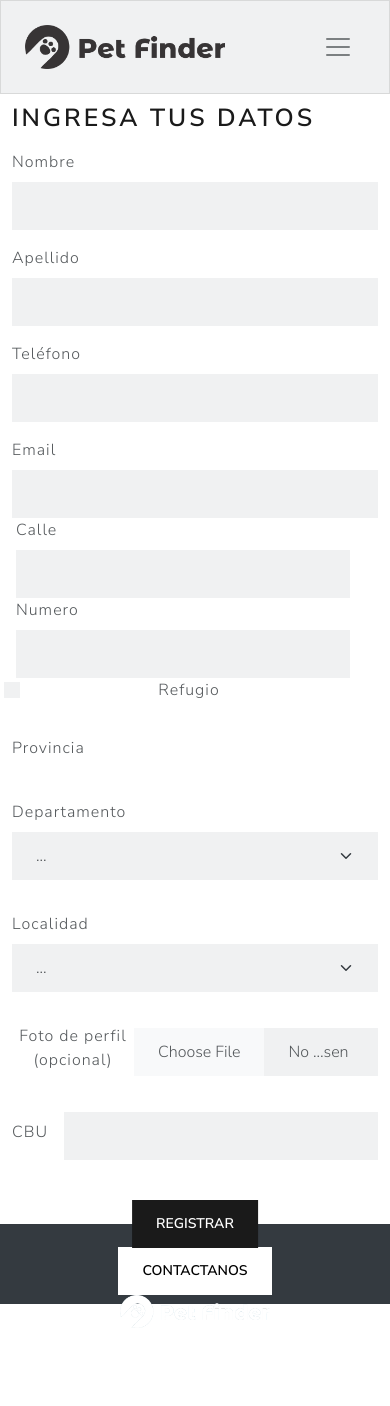
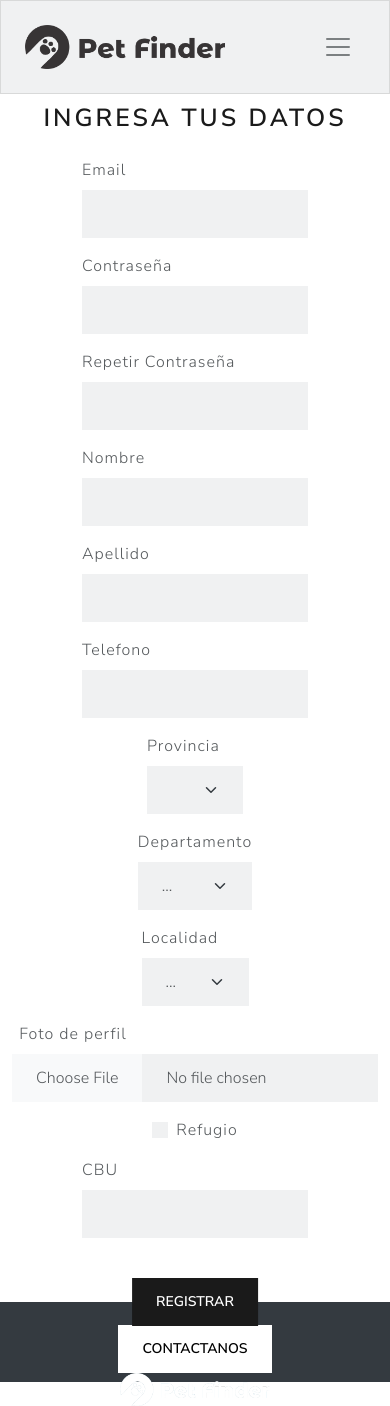
Before and after one commit to juanMolina14/c6-32-m-jquery-node, a React (Create React App) app in the folder frontend/: page /Register in a window 390 px wide. Before the commit the page ends 1328 px from the top, so only its background shows below. Built offline with nearby package versions, Linux system fonts and the light colour scheme; no server answers.

Commit message:
Agregué lógica de formulario registro

```diff
--- a/frontend/package.json
+++ b/frontend/package.json
@@ -11,7 +11,7 @@
     "@fortawesome/free-solid-svg-icons": "^6.1.2",
     "@fortawesome/react-fontawesome": "^0.2.0",
     "@mui/joy": "^5.0.0-alpha.41",
-    "@mui/material": "^5.10.1",
+    "@mui/material": "^5.10.2",
     "@testing-library/jest-dom": "^5.16.5",
     "@testing-library/react": "^13.3.0",
     "@testing-library/user-event": "^13.5.0",
@@ -21,6 +21,7 @@
     "react-bootstrap": "^2.5.0",
     "react-dom": "^18.2.0",
     "react-headroom": "^3.2.0",
+    "react-hook-form": "^7.34.2",
     "react-responsive-carousel": "^3.2.23",
     "react-router-dom": "^6.3.0",
     "react-scripts": "^2.1.3",
--- a/frontend/src/App.js
+++ b/frontend/src/App.js
@@ -13,6 +13,7 @@ import Profile from './components/profile/Profile'
 import Adopt from './components/Adopt/Adopt';
 
 import Footer from './components/Footer/Footer';
+
 
 
 function App() {
--- a/frontend/src/components/Register/Register.jsx
+++ b/frontend/src/components/Register/Register.jsx
@@ -1,98 +1,142 @@
-import React, { useState } from 'react'
+import React from 'react'
 import SelectList from './SelectList'
 import Navbar from '../navbar/Navbar'
 import Footer from '../Footer/Footer'
 
-function Register() {
+
+import { useForm } from "react-hook-form";
+// import { TextField, Checkbox } from "@material-ui/core";
+
+export default function Regist() {
 
 
-  const [provincia, setProvincia] = useState()
-  const [departamento, setDepartamento] = useState('')
-  const [localidad, setLocalidad] = useState('')
+
+
+  const { register, handleSubmit, watch, formState: { errors } } = useForm({
+    defaultValues:{
+        shelter: false,
+    }
+  });
+
+
+  const onSubmit = data =>  alert(JSON.stringify(data));
+
+//   const province = register("province");
+//   const departament = register("departament");
+//   const city = register("city");
+
+const provincia = watch("province", "");
+const departamento = watch("departament", "");
+// const localidad = watch("city", "");
+const password = watch("password", "");
+const password2 = watch("password2", "");
+
+
+
 
 
   return (
     <>
        <Navbar />
     <div className="container">
-        <div className="md-12 my-3">
+
+    <form  className="row g-3 mb-5" onSubmit={handleSubmit(onSubmit)}>
+        <div className="d-flex flex-column align-items-center">
+
+          <div className="col-md-6 my-3">
               <h1>Ingresa tus datos</h1>
           </div>
 
-        <form className="row g-3 mb-5">
-          <div className="col-md-6">
-            <label className="form-label">Nombre</label>
-            <input type="text" className="form-control" />
-          </div>
-          <div className="col-md-6">
-            <label className="form-label">Apellido</label>
-            <input type="text" className="form-control" />
-          </div>
-          <div className="col-md-6">
-            <label className="form-label">Teléfono</label>
-            <input type="text" className="form-control" />
-          </div>
-          <div className="col-md-6">
+          <div className="col-md-6 mb-3">
             <label className="form-label">Email</label>
-            <input type="email" className="form-control" />
-          </div>
-          {/* <div className="col-md-9">
-            <label className="form-label">Calle</label>
-            <input type="text" className="form-control" />
-          </div>
-          <div className="col-md-3">
-            <label className="form-label">Numero</label>
-            <input type="text" className="form-control" />
-          </div> */}
-          <div className='row align-items-center mb-3'>
-            <div className="col-md-8">
-                <label className="form-label">Calle</label>
-                <input type="text" className="form-control" />
+            <input type="email"  className="form-control"  aria-invalid={errors.email ? "true" : "false"}{...register("email",{ required:{value: true, message:"Email es requerido"} , maxLength: 30 })} />
+              {errors.email && errors.email.type === "required" && (
+                <span role="alert">Teléfono es requerido</span>
+              )}
           </div>
 
-            <div className="col-md-2">
-                <label className="form-label">Numero</label>
-                <input type="text" className="form-control" />
+          <div className="col-md-6 mb-3">
+                <label className="form-label">Contraseña</label>
+                <input type="password" className="form-control"  aria-invalid={errors.password ? "true" : "false"}{...register("password",{ required: true , maxLength: 20 })} />
+                {errors.password && errors.password.type === "required" && (
+                <span role="alert">Password es requerido</span>
+
+                )}
           </div>
 
-            <div className="form-check col-md-2 text-center">
-                <input className="form-check-input" type="checkbox" defaultValue id="flexCheckDefault" />
-                <label className="form-check-label" htmlFor="flexCheckDefault">
-                  Refugio
-                </label>
-            </div>
+          <div className="col-md-6 mb-3">
+                <label className="form-label">Repetir Contraseña</label>
+                <input type="password" className="form-control"  aria-invalid={errors.password2 ? "true" : "false"}{...register("password2",{ required: true , maxLength: 20 })} />
+                {password2 !== password && password2!== ""&&(
+                <span role="alert">Las contraseñas deben coincidir</span>
+
+                )}
           </div>
 
-          <div className="col-md-4 pb-3">
+          <div className="col-md-6 mb-3">
+                <label className="form-label">Nombre</label>
+                <input  className="form-control"  aria-invalid={errors.firstName ? "true" : "false"}{...register("firstName",{ required: true, maxLength: 20 })} />
+                {errors.firstName && errors.firstName.type === "required" && (
+                <span role="alert">Nombre es requerido</span>
+
+                )}
+          </div>
+
+          <div className="col-md-6 mb-3">
+                <label className="form-label">Apellido</label>
+                <input  className="form-control"  aria-invalid={errors.lastName ? "true" : "false"}{...register("lastName",{ required: true, maxLength: 20 })} />
+                {errors.lastName && errors.lastName.type === "required" && (
+                <span role="alert">Apellido es requerido</span>
+
+                )}
+          </div>
+
+          <div className="col-md-6 mb-3">
+                    <label className="form-label">Telefono</label>
+                    <input type="tel" className="form-control"  aria-invalid={errors.tel ? "true" : "false"}{...register("tel",{ required:{value: true, message:"Teléfono es requerido"} , maxLength: 20 })} />
+                    {errors.tel && errors.tel.type === "required" && (
+                    <span role="alert">Teléfono es requerido</span>
+                    )}
+          </div>
+
+          <div className="col-md-6 col-sm-6 mb-3 ">
             <label className="form-label">Provincia</label>
+                <select className="form-select"  aria-invalid={errors.province ? "true" : "false"}{...register("province",{ required: true})}>
                 <SelectList
                     title="provincias"
                     url={`https://apis.datos.gob.ar/georef/api/provincias?orden=nombre`}
-                handleChange= {(e) => {
-                  setProvincia(e.target.value)
-                }}
+
                 />
+                </select>
+                {errors.province && errors.province.type === "required" && (
+                    <span role="alert">Seleccione una Provincia</span>
+                    )}
+
           </div>
-          <div className="col-md-4 pb-3">
+
+          <div className="col-md-6 mb-3">
             <label className="form-label">Departamento</label>
             {!provincia && (
-              <select className="form-select" >
+               <select className="form-select " >
                <option value="">...</option>
               </select>
              )}
 
             {provincia && (
-
+                <select  className="form-select"  aria-invalid={errors.departament ? "true" : "false"}{...register("departament",{ required: true})}>
                 <SelectList
                       title="departamentos"
                       url={`https://apis.datos.gob.ar/georef/api/departamentos?orden=nombre&max=5000&provincia=${provincia}`}
-              handleChange={(e) => {
-                setDepartamento(e.target.value)
-              }}
+
                  />
+               </select>
+             )}
+            {errors.departament && errors.departament.type === "required" && (
+                    <span role="alert">Seleccione una departamento</span>
                     )}
           </div>
-          <div className="col-md-4 pb-3">
+
+          <div className="col-md-6 col-sm-8 mb-3">
             <label className="form-label">Localidad</label>
             {!departamento && (
                <select className="form-select" >
@@ -100,28 +144,43 @@ function Register() {
               </select>
              )}
             {departamento && (
+                <select className="form-select" aria-invalid={errors.city ? "true" : "false"}{...register("city",{ required: true})}>
                    <SelectList
                        title="localidades"
                        url={`https://apis.datos.gob.ar/georef/api/localidades?orden=nombre&max=5000&departamento=${departamento}`}
-              handleChange={(e) => {
-                setLocalidad(e.target.value);
-                console.log(localidad)
-              }}
                    />
+                </select>
+             )}
+            {errors.city && errors.city.type === "required" && (
+                <span role="alert">Seleccione una localidad</span>
               )}
           </div>
 
-          <div className="col-md-6 d-flex  align-items-center justify-content-center my-3 ">
-          <label htmlFor="formFile" className="form-label col-4 text-center ">Foto de perfil (opcional)</label>
-          <input className="form-control" type="file" id="formFile" />
+          <div className="col-md-6 mb-3">
+              <label className="form-label col-4 text-center ">Foto de perfil</label>
+              <input type="file"  className="form-control"{...register("foto",{ required: false})} />
           </div>
 
-          <div className="col-md-6 mx-auto d-flex align-items-center">
-            <label className="form-label me-3">CBU</label>
-            <input type="text" className="form-control " />
+          {/* <div className="form-check col-md-2"> */}
+          <div className="col-md-6 mb-3 d-flex justify-content-center align-content-center">
+              <input
+                type="checkbox"
+                className="form-check-input"
+                {...register("shelter", {
+                    // validate: atLeastOne
+                })}
+                    />
+              <label className="form-check-label ps-2" htmlFor="flexCheckDefault">
+                    Refugio
+              </label>
           </div>
 
-          <div className="position-relative ">
+          <div className="col-md-6 mb-3">
+            <label className="form-label">CBU</label>
+            <input className="form-control"{...register("cbu",{ required:{value: false} , maxLength: 20 })} />
+          </div>
+
+          <div className="position-relative col-md-6">
              <button
                 type="submit"
                className="btn btn-primary mt-5 position-absolute top-0 start-50 translate-middle"
@@ -129,11 +188,12 @@ function Register() {
                Registrar
              </button>
           </div>
+        </div>
       </form>
     </div>
+
     <Footer />
+
     </>
-  )
+  );
 }
-
-export default Register;
--- a/frontend/src/components/navbar/Navbar.js
+++ b/frontend/src/components/navbar/Navbar.js
@@ -11,6 +11,7 @@ import "bootswatch/dist/lux/bootstrap.min.css";
 export default function Navbar() {
     return (
         <>
+
         <Headroom>
             <nav className="navbar navbar-expand-md bg-light">
                 <div className="container-fluid  ">
@@ -110,6 +111,8 @@ export default function Navbar() {
 
 
 
+
+
         </>
     )
 }
```
Also changed, not shown: frontend/src/components/Register/SelectList.jsx (+6 -6 lines), 1 other file (tests, documents, lock files or other folders). Lines whose indentation alone changed are shown as unchanged.
